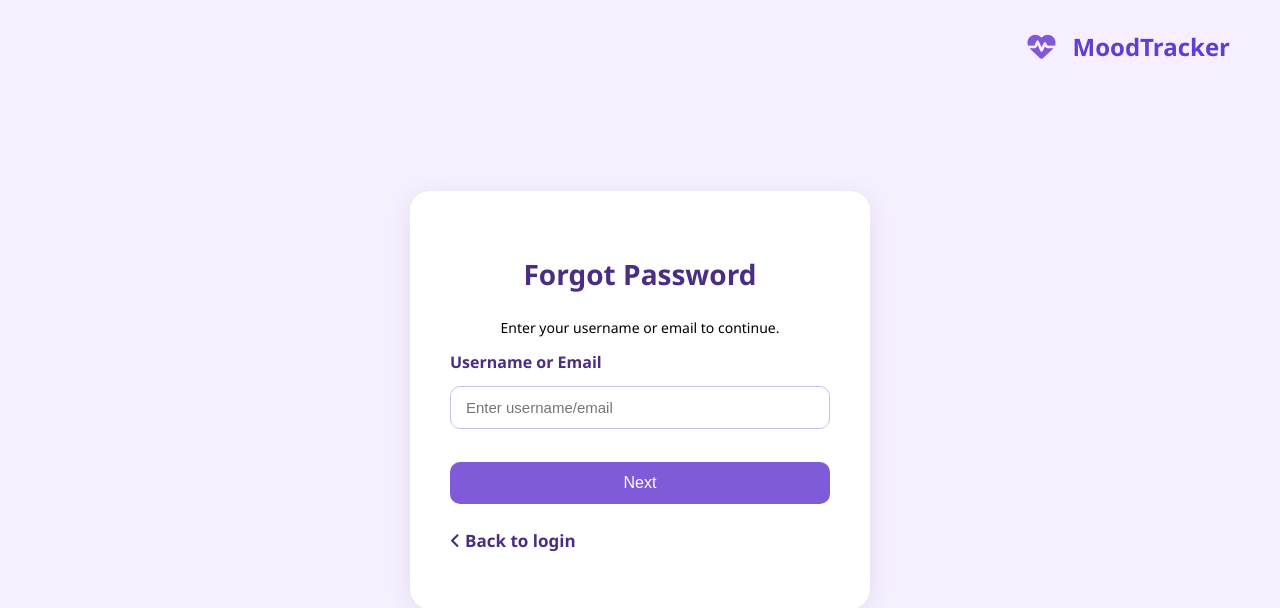
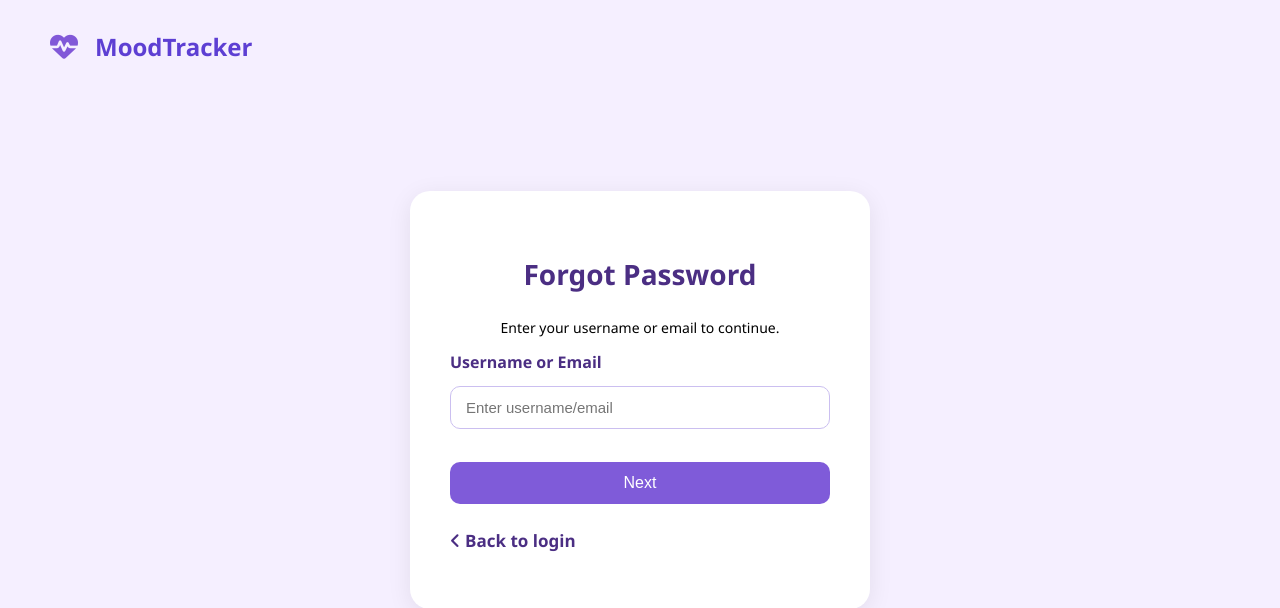
Before and after one commit to cassieY04/MoodTracker, a Flask app: page /forgot in a window 1280 px wide. Shown: the top 608 px of the page. Run offline with Flask 3, Linux system fonts and the light colour scheme.

Commit message:
made welcoming page nav button to the left

```diff
--- a/static/style.css
+++ b/static/style.css
@@ -2844,11 +2844,11 @@ textarea {
     z-index: 10;
 }
 
-/* Navigation Header for Login/Register */
+/* Navigation button to welcoming page */
 .nav-header {
-    position: absolute;
+    position: fixed;
     top: 30px;
-    right: 50px;
+    left: 50px;
     z-index: 100;
 }
 
```
